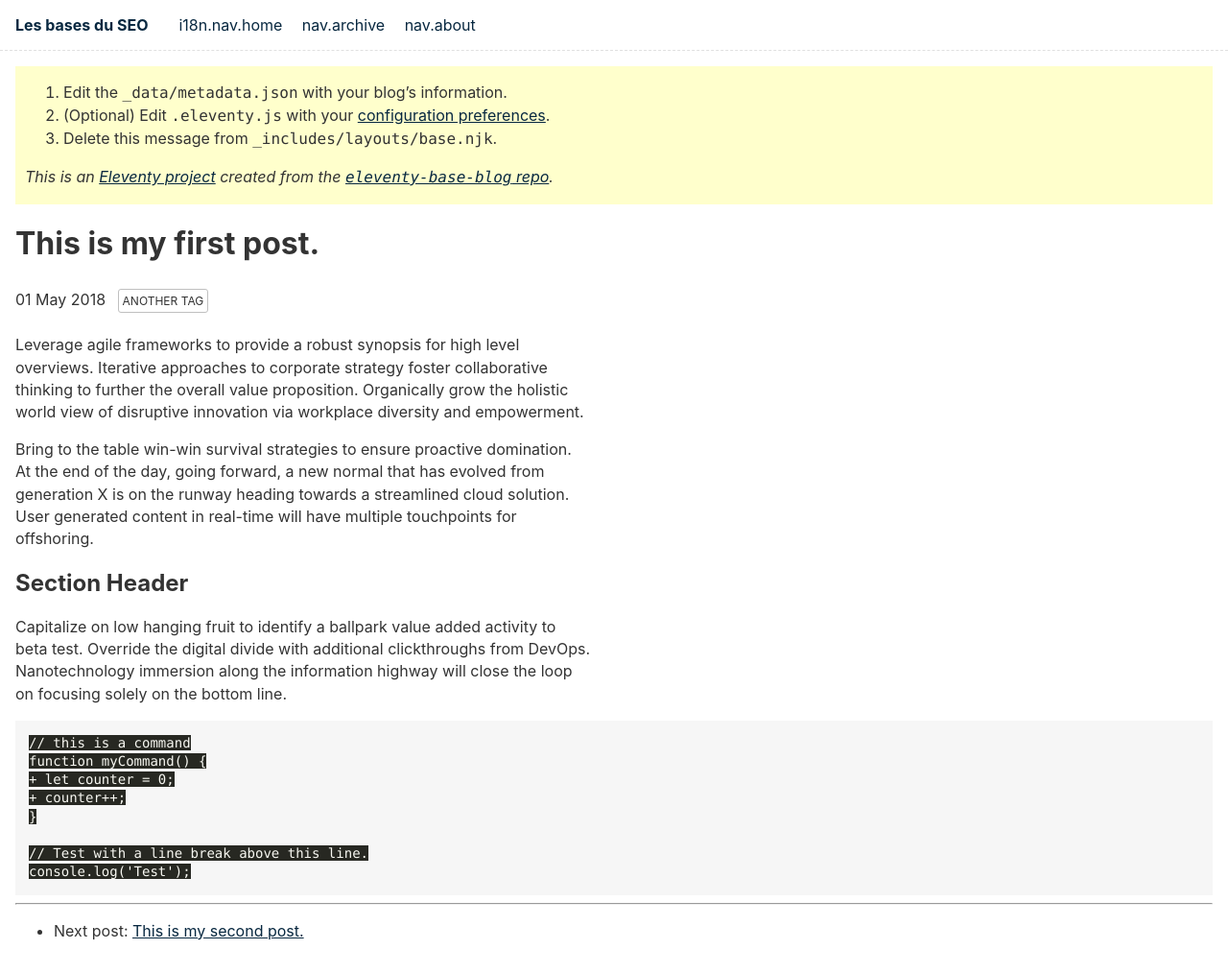
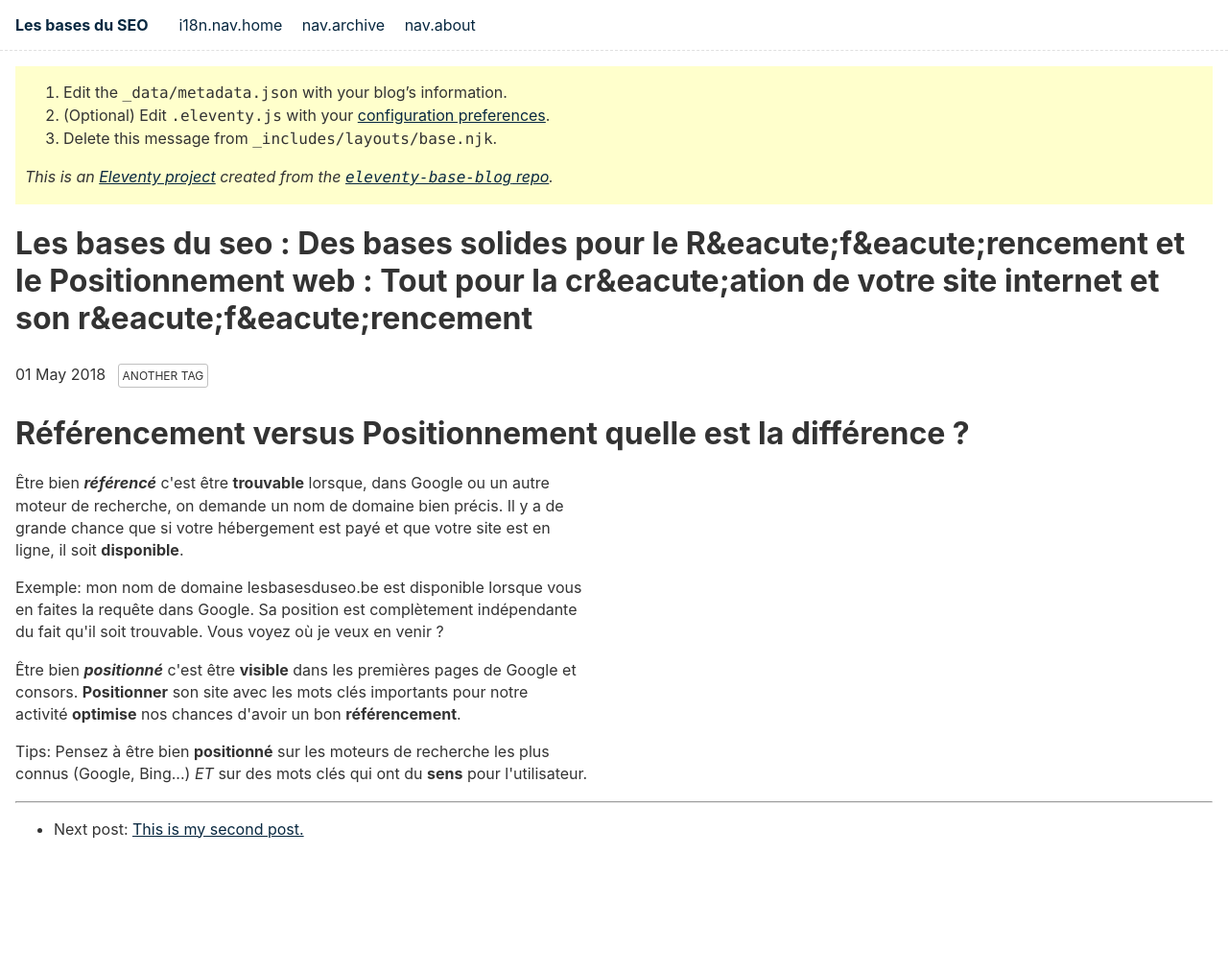
Before and after one commit to PolPasop/eleventy-nath-blog, an Eleventy site: page en/blog/firstpost.md in a window 1280 px wide. Shown: the whole page at 96% size. After the commit the page ends 908 px from the top, so only its background shows below. Built offline with nearby package versions, Linux system fonts and the light colour scheme; Eleventy itself is replaced by a stand-in of ours; files that its build step writes are made by us from their sources.

Commit message:
Update Blog “firstpost”

````diff
--- a/en/blog/firstpost.md
+++ b/en/blog/firstpost.md
@@ -1,26 +1,25 @@
 ---
-title: This is my first post.
-description: This is a post on My Blog about agile frameworks.
+title: "Les bases du seo :  Des bases solides pour le
+  R&eacute;f&eacute;rencement et le Positionnement web : Tout pour la
+  cr&eacute;ation de votre site internet et son r&eacute;f&eacute;rencement"
+description: Le référencement et le positionnement sont deux critères bien
+  distincts. On peut dire qu'un site est référencé lorsqu'il est trouvable dans
+  un moteur de recherche avec votre nom de domaine. Tandis qu'on dira qu'il est
+  positionné en fonction de sa place dans les pages de Google ou Bing.
 date: 2018-05-01
 tags:
   - another tag
 layout: layouts/post.njk
+author: Nathalie Kohn
 ---
-Leverage agile frameworks to provide a robust synopsis for high level overviews. Iterative approaches to corporate strategy foster collaborative thinking to further the overall value proposition. Organically grow the holistic world view of disruptive innovation via workplace diversity and empowerment.
+# Référencement versus Positionnement quelle est la différence ?
 
-Bring to the table win-win survival strategies to ensure proactive domination. At the end of the day, going forward, a new normal that has evolved from generation X is on the runway heading towards a streamlined cloud solution. User generated content in real-time will have multiple touchpoints for offshoring.
+Être bien ***référencé*** c'est être **trouvable** lorsque, dans Google ou un autre moteur de recherche, on demande un nom de domaine bien précis. Il y a de grande chance que si votre hébergement est payé et que votre site est en ligne, il soit **disponible**.
 
-## Section Header
+Exemple: mon nom de domaine lesbasesduseo.be est disponible lorsque vous en faites la requête dans Google. Sa position est complètement indépendante du fait qu'il soit trouvable. Vous voyez où je veux en venir ?
 
-Capitalize on low hanging fruit to identify a ballpark value added activity to beta test. Override the digital divide with additional clickthroughs from DevOps. Nanotechnology immersion along the information highway will close the loop on focusing solely on the bottom line.
+Être bien ***positionné*** c'est être **visible** dans les premières pages de Google et consors. **Positionner** son site avec les mots clés importants pour notre activité **optimise** nos chances d'avoir un bon **référencement**.
 
-```diff-js
-// this is a command
-function myCommand() {
-+	let counter = 0;
-+	counter++;
-}
 
-// Test with a line break above this line.
-console.log('Test');
-```
+
+Tips: Pensez à être bien **positionné** sur les moteurs de recherche les plus connus (Google, Bing...) *ET* sur des mots clés qui ont du **sens** pour l'utilisateur.
````
